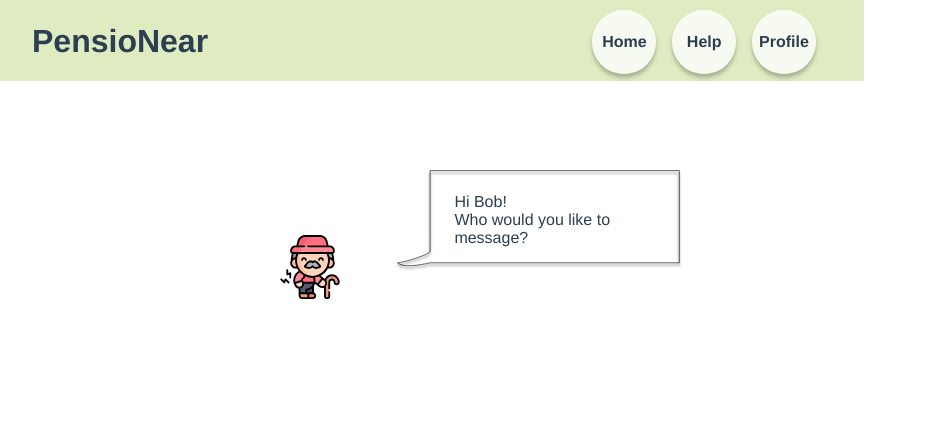
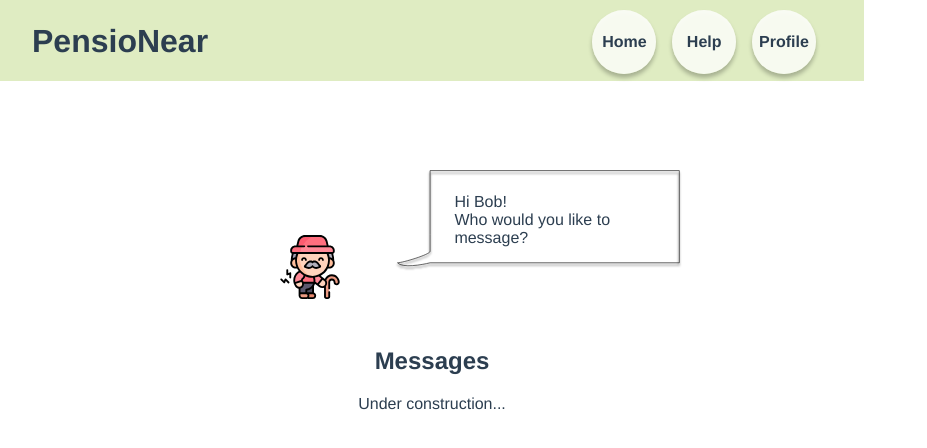
Before and after one commit to Go0dCat/PensioNear-frontend, a Vue app: page /messages in a window 1280 px wide. Shown: the top 448 px of the page, without its empty margins (0-927 px from the left). Built offline with nearby package versions, Linux system fonts and the light colour scheme.

Commit message:
dummy msg for Messages.vue

```diff
--- a/src/views/Messages.vue
+++ b/src/views/Messages.vue
@@ -1,6 +1,8 @@
 <template>
   <div class="messages">
     <Assistant :greet="getGreeting()" :msg="getMessage()"/>
+    <h2>Messages </h2>
+    <p> Under construction... </p>
   </div>
 </template>
 
@@ -30,5 +32,7 @@
 </script>
 
 <style scoped lang="scss">
-
+  p, h2 {
+    text-align: center;
+  }
 </style>
```
